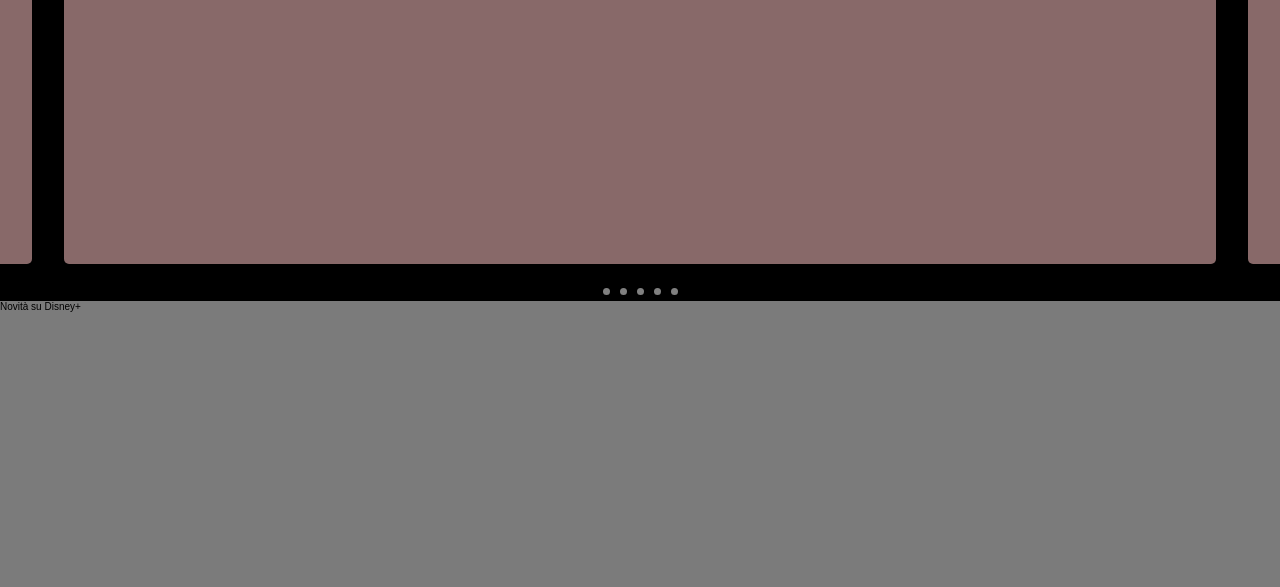
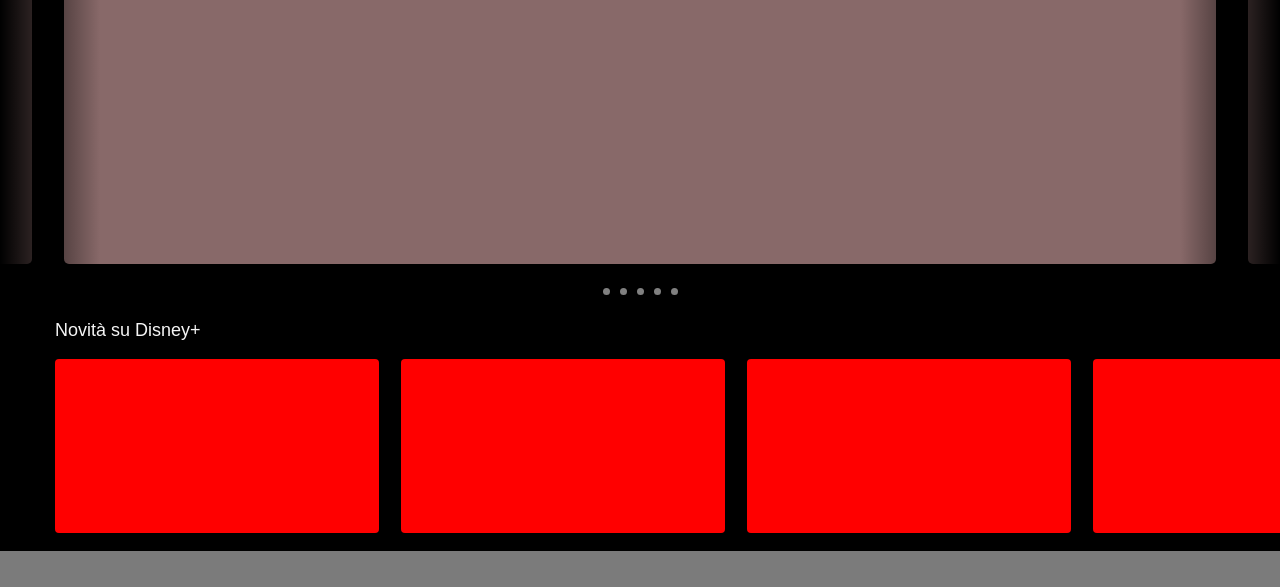
Before and after one commit to MattiaOrtolani/Disney, a website with bundled scripts: page index.html in a window 1280 px wide. Shown: the part 213-800 px from the top of the page. Built offline with nearby package versions, Linux system fonts and the light colour scheme; files whose address does not match are found by name.

Commit message:
add: second carousel

```diff
--- a/SCSS/abstract/_mixin.scss
+++ b/SCSS/abstract/_mixin.scss
@@ -8,13 +8,14 @@
     align-items: center;
     height: 100%;
     width: 10rem;
-    opacity: 0;
     z-index: 1;
-    transition: all .2s;
 
     &:hover
     {
-        opacity: 1;
+        .btn-container-left__button, .btn-container-right__button
+        {
+            opacity: 1;
+        }
     }
 }
 
@@ -26,4 +27,6 @@
     background-color: transparent;
     color: $white-color;
     font-size: 5rem;
+    opacity: 0;
+    transition: all .25s;
 }
--- a/SCSS/components/_new-film.scss
+++ b/SCSS/components/_new-film.scss
@@ -3,7 +3,42 @@
 .new-film
 {
     width: 100%;
+    height: 25rem;
     display: flex;
     flex-direction: column;
+    justify-content: center;
+    background-color: black;
+    padding-left: 5.5rem;
+    overflow-x: hidden;
 
+    &__title
+    {
+        font-size: 1.8rem;
+        color: $white-color;
+    }
+
+    .film-carosello
+    {
+        margin-top: 1.8rem;
+        height: min-content;
+        display: flex;
+        align-items: center;
+
+        &__container
+        {
+            min-width: 32.4rem;
+            height: 17.4rem;
+            background-color: red;
+            border-radius: 4px;
+            margin-right: 2.2rem;
+            transition: all .35s;
+
+            &:hover
+            {
+                outline: solid 4px $white-color;
+                outline-offset: 3px;
+                transform: scale(1.05);
+            }
+        }
+    }
 }
--- a/index.html
+++ b/index.html
@@ -130,6 +130,33 @@
             <div class="film-carosello__container">
 
             </div>
+            <div class="film-carosello__container">
+
+            </div>
+            <div class="film-carosello__container">
+
+            </div>
+            <div class="film-carosello__container">
+
+            </div>
+            <div class="film-carosello__container">
+
+            </div>
+            <div class="film-carosello__container">
+
+            </div>
+            <div class="film-carosello__container">
+
+            </div>
+            <div class="film-carosello__container">
+
+            </div>
+            <div class="film-carosello__container">
+
+            </div>
+            <div class="film-carosello__container">
+
+            </div>
         </div>
     </section>
     <script type="module" src="build/main.js"></script>
```
Also changed, not shown: css/main.css, 1 other file.
